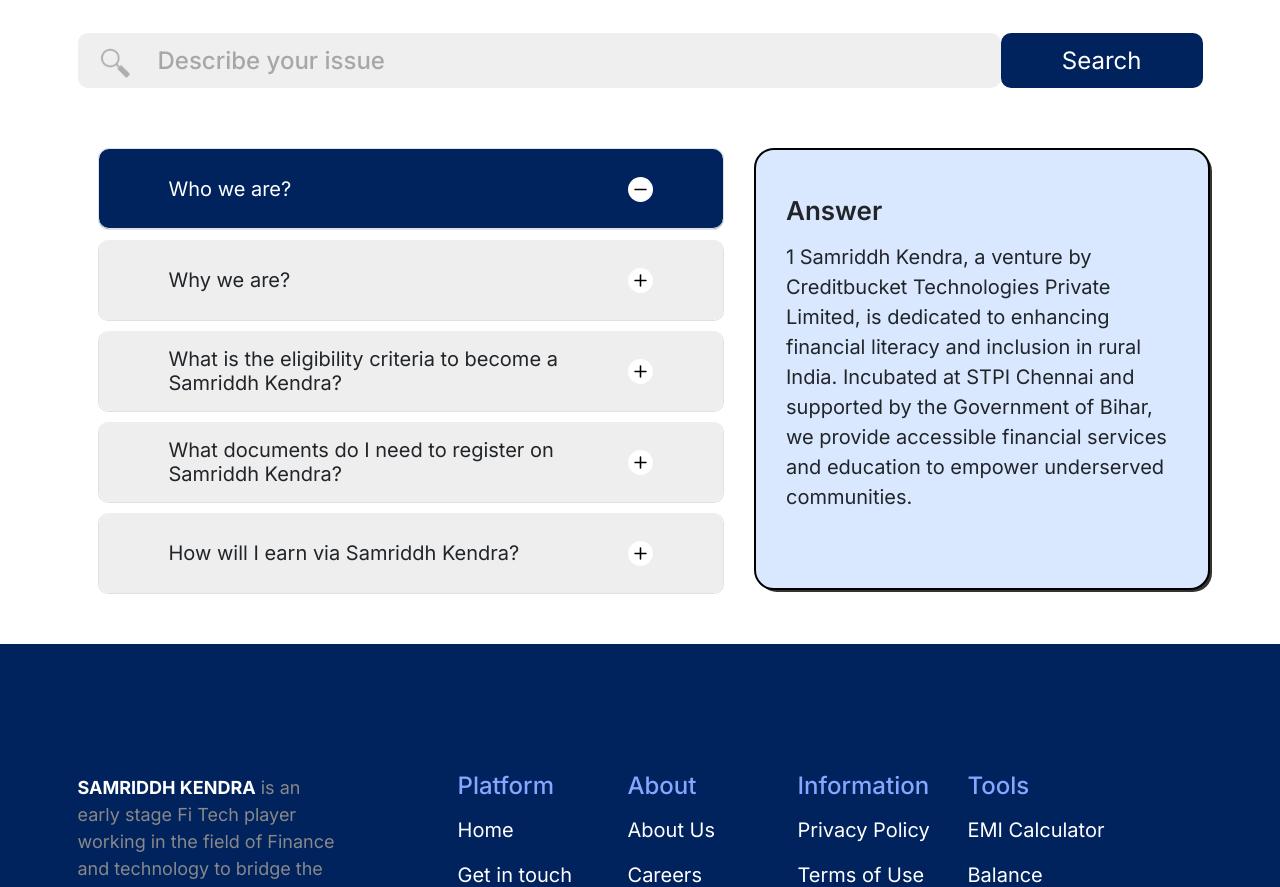
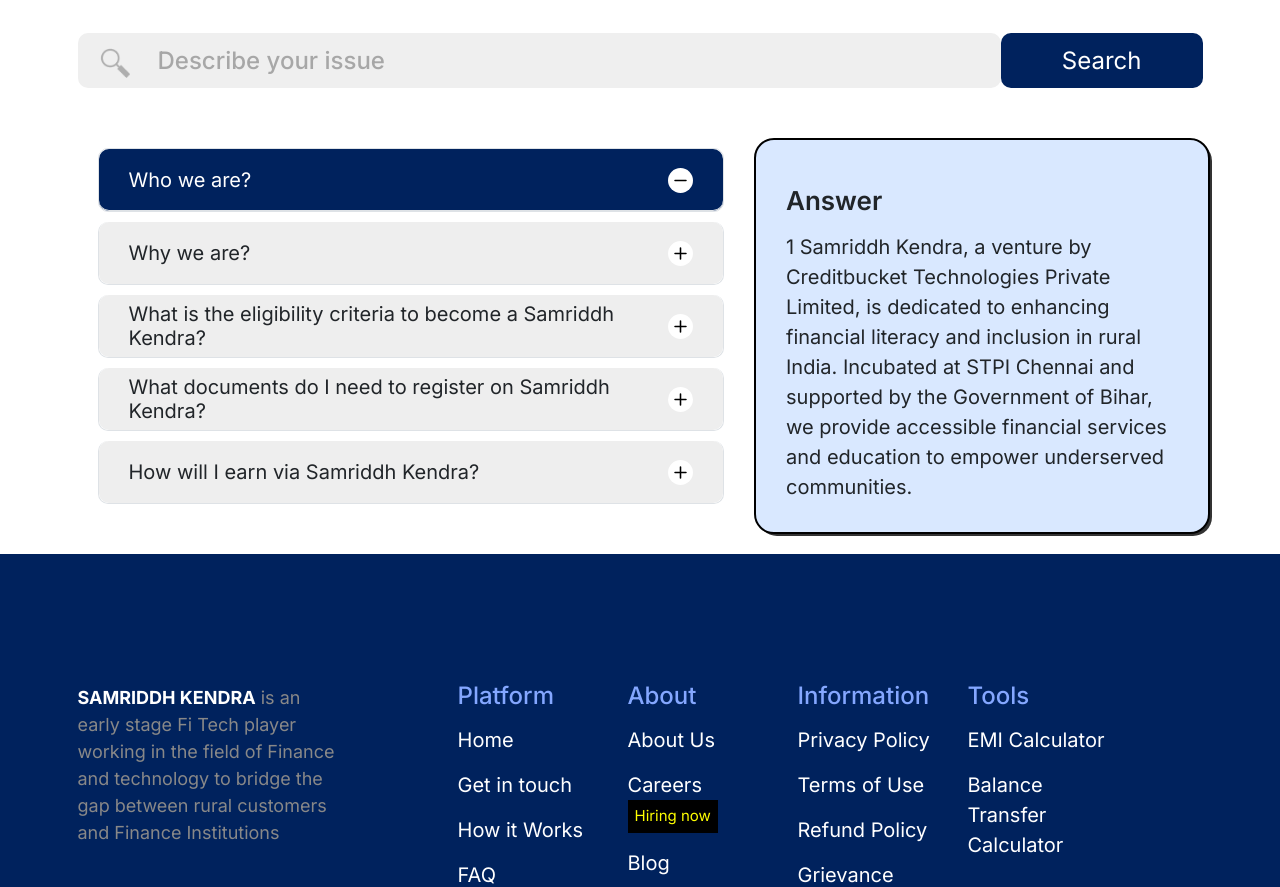
Before and after one commit to mohitanand744/Samriddh_React, a React (Vite) app: page /become_our_partner in a window 1280 px wide. Shown: the part 4180-5067 px from the top of the page. Built offline with nearby package versions, Linux system fonts and the light colour scheme.

Commit message:
solved some Alignment problem.

```diff
--- a/src/Pages/BecomeOurPartner.jsx
+++ b/src/Pages/BecomeOurPartner.jsx
@@ -557,7 +557,7 @@
                         <button
                           class={`accordion-button ${
                             index === 0 ? "" : "collapsed"
-                          } fs-20 font-inter rounded-4 px-7 py-4`}
+                          } fs-20 font-inter rounded-4 px-5 py-4`}
                           type="button"
                           data-bs-toggle="collapse"
                           data-bs-target={`#${data.questionNum}`}
@@ -572,7 +572,7 @@
                         id={data.questionNum}
                         class={`accordion-collapse ${
                           index === 0 ? "collapse show" : "collapse"
-                        }  answerContainer`}
+                        }  answerContainer mb-lg-0 mb-md-5 mb-5`}
                         data-bs-parent="#accordionExample"
                       >
                         <div className="accordion-body fs-20 font-inter p-5">
--- a/src/css/index.css
+++ b/src/css/index.css
@@ -1628,7 +1628,7 @@
 
     .accordion-button {
       background: #eeeeee;
-      height: 8rem;
+      height: 6.2rem;
     }
     .answerContainer {
       border-radius: 2rem;
@@ -1639,10 +1639,8 @@
       -moz-border-radius: 2rem;
       -ms-border-radius: 2rem;
       -o-border-radius: 2rem;
-      margin: 1rem 0;
       position: absolute;
       width: 40%;
-      height: 89%;
       right: 0;
       top: 2rem;
     }
```
